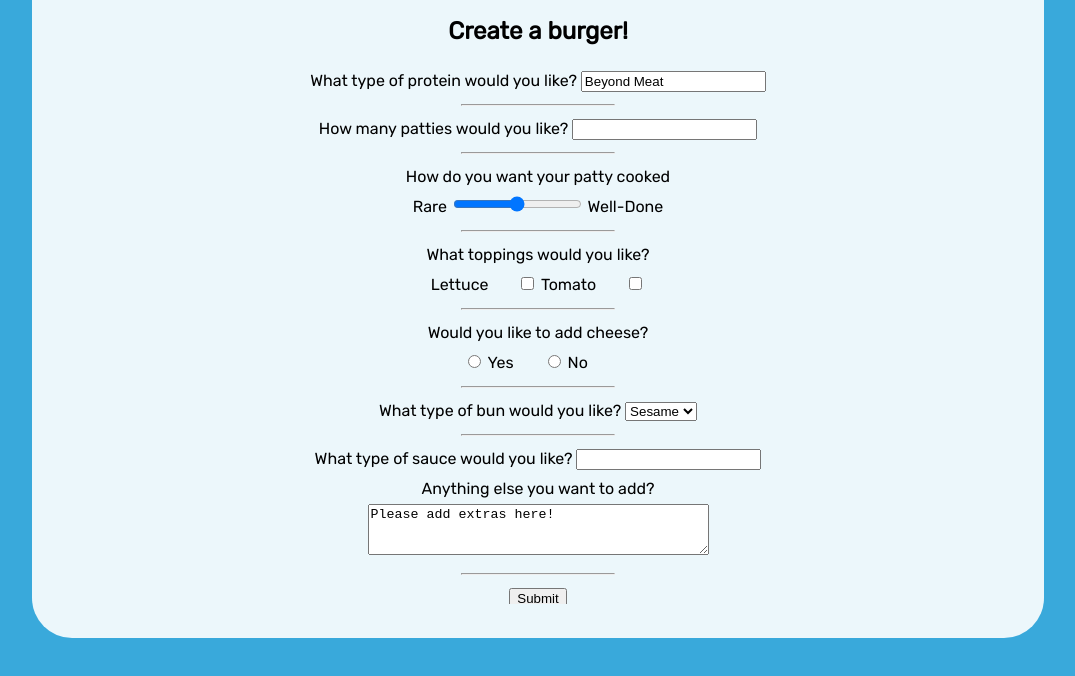
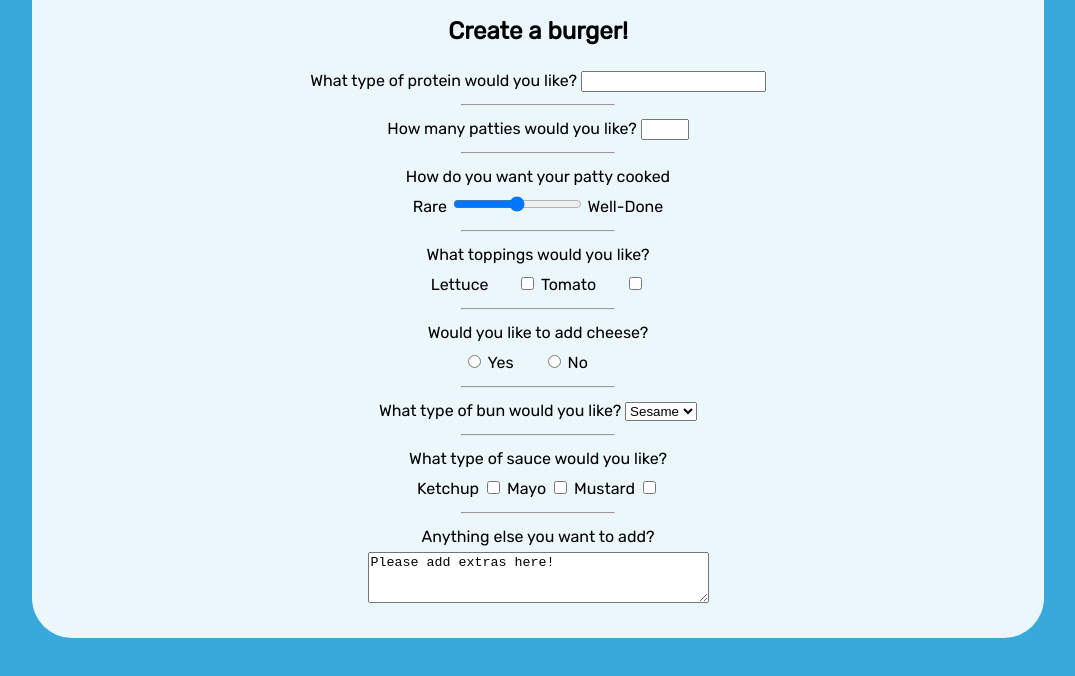
Before and after one commit to ryanlott168/Forms-Practice, a plain HTML site: page index.html in a window 1280 px wide. Shown: the part 160-836 px from the top of the page, without its empty margins (102-1177 px from the left). Drawn offline with Linux system fonts and the light colour scheme.

Commit message:
Added form validation

```diff
--- a/index.html
+++ b/index.html
@@ -15,14 +15,16 @@
         <h1>Create a burger!</h1>
        <section class="protein">
          <label for="patty">What type of protein would you like?</label>
-         <input type="text" name="patty" id="patty" value="Beyond Meat">
+         <input type="text" name="patty" id="patty" value="" required
+         pattern="[a-zA-Z]">
        </section>
        <hr>
 
        <section class="patties">
          <label for="amount">How many patties would you like?</label>
          <!--Add your code below-->
-         <input type="number" id="amount" step="5" name="amount">
+         <input type="number" id="amount" step="1" name="amount" min="1"
+         max="3" required>
 
        </section>
        <hr>
@@ -78,21 +80,24 @@
        <hr>
 
        <section class="sauce-selection">
-					<label for="sauce">What type of sauce would you like?</label>
-          <input list="sauces" id="sauce" name="sauce">
+					<span>What type of sauce would you like?</span>
+          <br>
+          <label for="ketchup">Ketchup</label>
+          <input  id="ketchup" type="checkbox" name="sauce" value="ketchup">
          <!--Add your code below-->
-          <datalist id="sauces">
-           	<option value="ketchup">Ketchup</option>
-           	<option value="mayo">Mayo</option>
-           	<option value="mustard">Mustard</option>
-          </datalist>
+         <label for="mayo">Mayo</label>
+         <input  id="Mayo" type="checkbox" name="sauce" value="mayo">
+         <label for="mustard">Mustard</label>
+         <input  id="mustard" type="checkbox" name="sauce" value="mustard">
         </section>
+        <hr>
 
         <section class="extra-info">
           <label for="extra">Anything else you want to add?</label>
           <br>
           <!--Add your code below-->
-          <textarea id="extra" name="extra" rows="3" cols="40">Please add extras here!</textarea>
+          <textarea id="extra" name="extra" rows="3" cols="40"
+          maxlength="100">Please add extras here!</textarea>
 
         </section>
         <hr>
```
